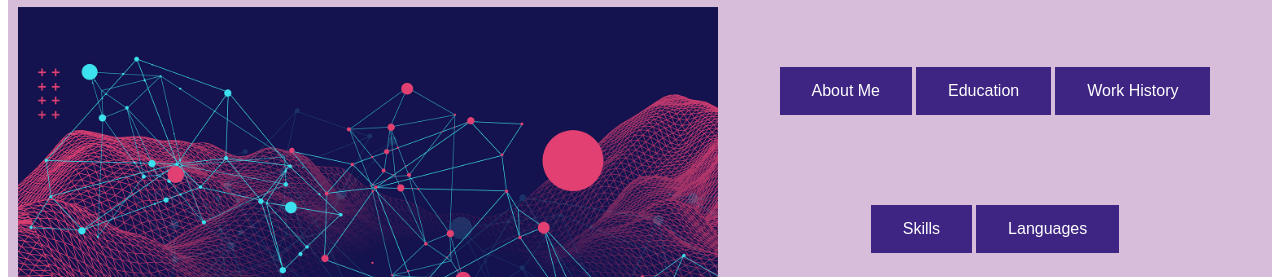
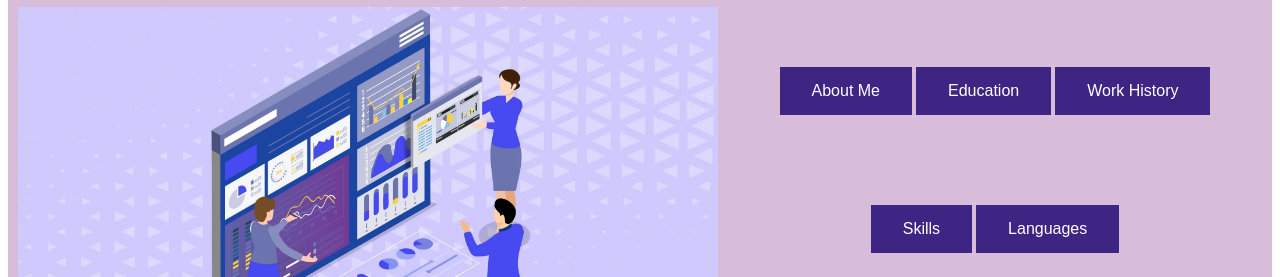
Before and after one commit to mayamont/WDDM15, a plain HTML site: page index.html in a window 1280 px wide. Shown: the part 135-412 px from the top of the page. Drawn offline with Linux system fonts and the light colour scheme.

Commit message:
changed the first image

```diff
--- a/index.html
+++ b/index.html
@@ -10,7 +10,7 @@
         <h1 class ="title"> Mayara Monteiro da Silva</h1>
         <h2 class ="title"> Data Analyst</h2>
         </div>
-        <div class="item3"><img src="./images/data.png" width ="700px"><br><img src="./images/data2.jpg" width ="700px"></div>
+        <div class="item3"><img src="./images/newimage1.png" width ="700px"><br><img src="./images/data2.jpg" width ="700px"></div>
         <div class="item4"><button class="button" onclick="AboutMe()">About Me</button>
         <button class="button" onclick="Education()">Education</button>
         <button class="button" onclick="WorkHistory()">Work History</button>
@@ -175,5 +175,5 @@
         console.log("this is a test log")
     </script>
 
-<!-- ^blabla -->
+<!--  -->
 </html>
```
Also changed, not shown: images/newimage1.png (added), images/newimage2.jpg (added).
